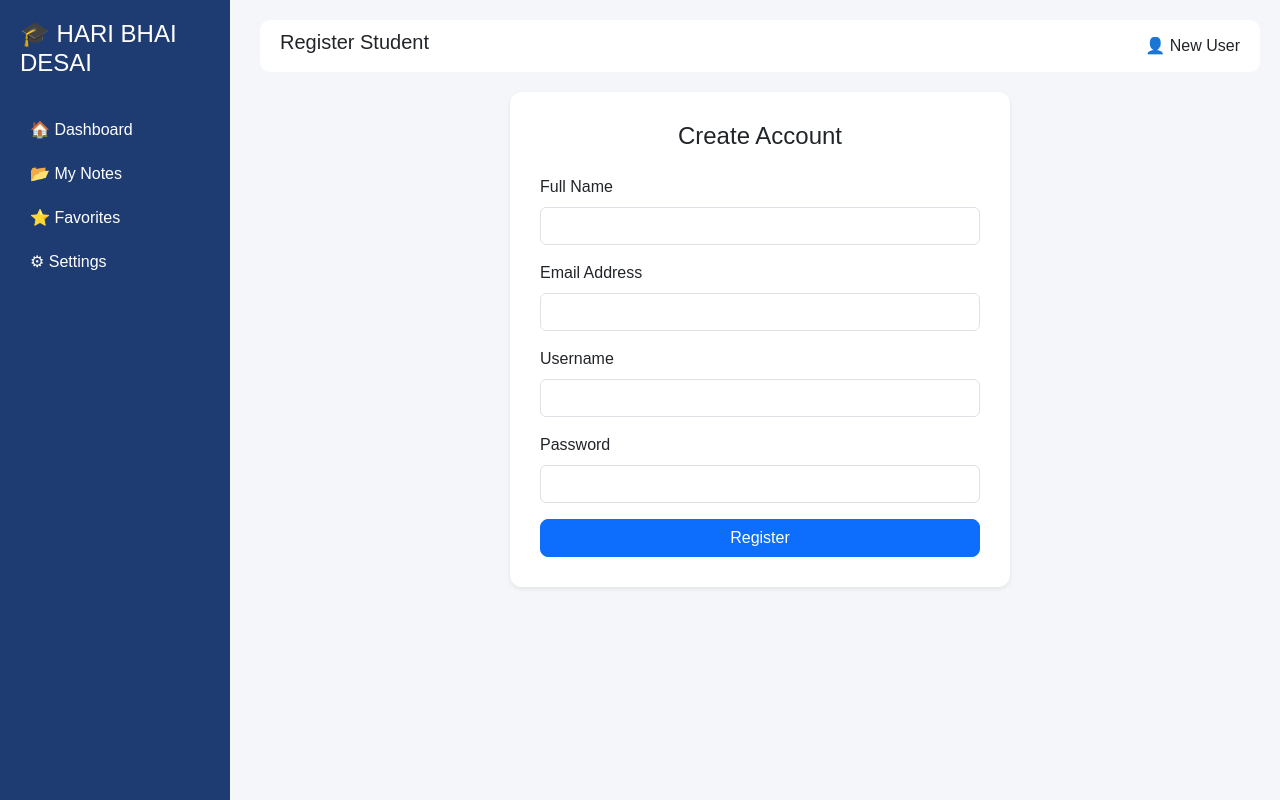
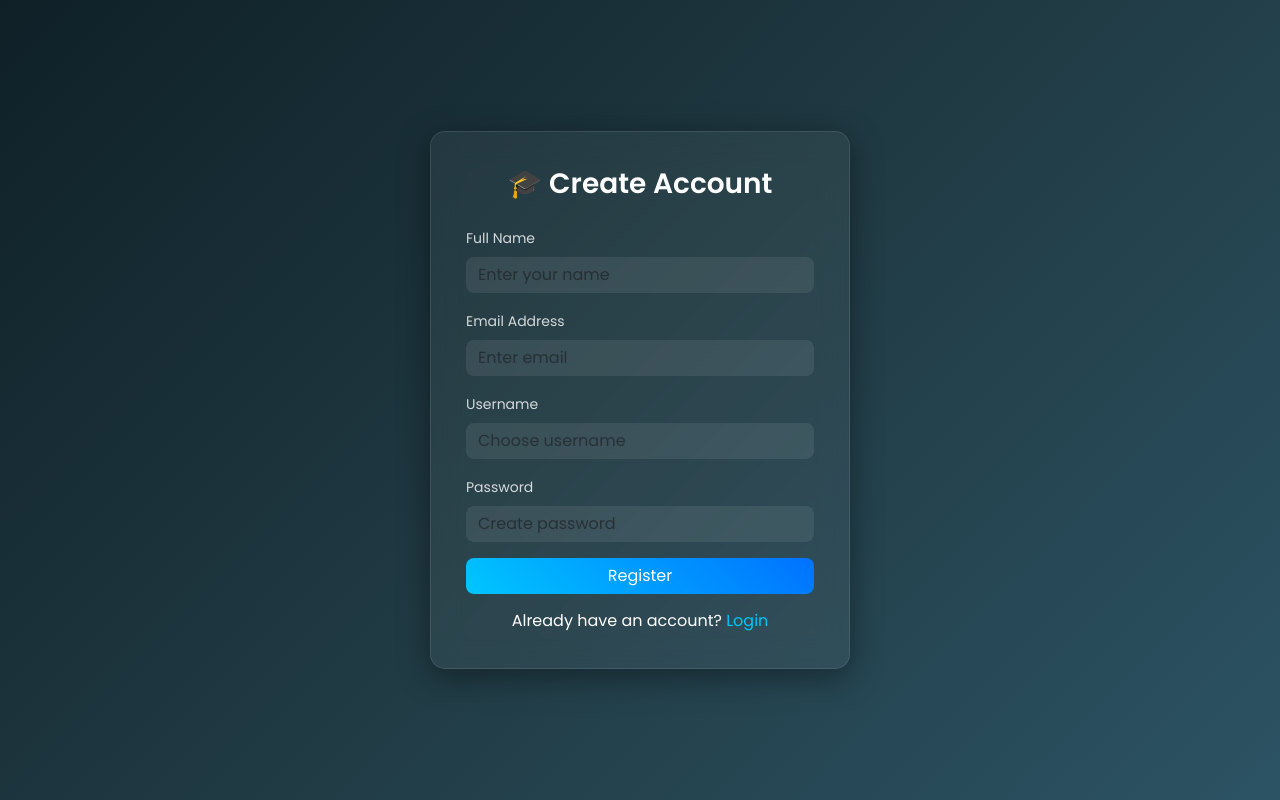
Before and after one commit to premgholap-18/Hari-bhai-v-desai-collage, a plain HTML site: page templates/register.html in a window 1280 px wide. Drawn offline with nearby package versions, Linux system fonts and the light colour scheme.

Commit message:
Update register.html

```diff
--- a/templates/register.html
+++ b/templates/register.html
@@ -3,125 +3,138 @@
 <head>
 <meta charset="UTF-8">
 <meta name="viewport" content="width=device-width, initial-scale=1.0">
-<title>Register</title>
+
+<title>Register | Hari Bhai Desai College</title>
 
 <link href="https://cdn.jsdelivr.net/npm/bootstrap@5.3.0/dist/css/bootstrap.min.css" rel="stylesheet">
 
 <style>
+
+@import url('https://fonts.googleapis.com/css2?family=Poppins:wght@300;400;600&display=swap');
+
 body {
+    margin: 0;
+    padding: 0;
     font-family: 'Poppins', sans-serif;
-    background: #f4f6f9;
+
+    /* PREMIUM DARK GRADIENT */
+    background: linear-gradient(135deg, #0f2027, #203a43, #2c5364);
+    height: 100vh;
+    display: flex;
+    align-items: center;
+    justify-content: center;
 }
 
-/* Sidebar */
-.sidebar {
-    height: 100vh;
-    background: #1e3c72;
+/* GLASS CARD */
+.register-card {
+    width: 420px;
+    padding: 35px;
+
+    background: rgba(255, 255, 255, 0.05);
+    border-radius: 15px;
+
+    backdrop-filter: blur(15px);
+    -webkit-backdrop-filter: blur(15px);
+
+    border: 1px solid rgba(255,255,255,0.1);
+
+    box-shadow: 0 8px 32px rgba(0,0,0,0.4);
     color: white;
-    padding: 20px;
-    position: fixed;
-    width: 230px;
 }
 
-.sidebar h4 {
-    margin-bottom: 30px;
+/* TITLE */
+.register-card h3 {
+    text-align: center;
+    margin-bottom: 25px;
+    font-weight: 600;
 }
 
-.sidebar a {
-    display: block;
+/* INPUT */
+.form-control {
+    background: rgba(255,255,255,0.08);
+    border: none;
     color: white;
-    padding: 10px;
-    text-decoration: none;
     border-radius: 8px;
 }
 
-.sidebar a:hover {
-    background: rgba(255,255,255,0.2);
+.form-control:focus {
+    background: rgba(255,255,255,0.12);
+    color: white;
+    box-shadow: none;
 }
 
-/* Main */
-.main {
-    margin-left: 240px;
-    padding: 20px;
+/* LABEL */
+.form-label {
+    font-size: 14px;
+    opacity: 0.8;
 }
 
-/* Topbar */
-.topbar {
-    background: white;
-    padding: 10px 20px;
-    border-radius: 10px;
-    margin-bottom: 20px;
+/* BUTTON */
+.btn-primary {
+    background: linear-gradient(45deg, #00c6ff, #0072ff);
+    border: none;
+    border-radius: 8px;
+    font-weight: 500;
+    transition: 0.3s;
 }
 
-/* Form Card */
-.form-card {
-    background: white;
-    padding: 30px;
-    border-radius: 12px;
-    max-width: 500px;
-    margin: auto;
+.btn-primary:hover {
+    transform: scale(1.03);
+    background: linear-gradient(45deg, #0072ff, #00c6ff);
 }
 
-/* Button */
-.btn-primary {
-    border-radius: 8px;
+/* LOGIN LINK */
+.login-link {
+    text-align: center;
+    margin-top: 15px;
 }
+
+.login-link a {
+    color: #00c6ff;
+    text-decoration: none;
+}
+
+.login-link a:hover {
+    text-decoration: underline;
+}
+
 </style>
-
 </head>
 
 <body>
 
-<!-- SIDEBAR -->
-<div class="sidebar">
-    <h4>🎓 HARI BHAI DESAI</h4>
+<div class="register-card">
 
-    <a href="/">🏠 Dashboard</a>
-    <a href="#">📂 My Notes</a>
-    <a href="#">⭐ Favorites</a>
-    <a href="#">⚙ Settings</a>
-</div>
-
-<!-- MAIN -->
-<div class="main">
-
-    <!-- TOPBAR -->
-    <div class="topbar d-flex justify-content-between align-items-center">
-        <h5>Register Student</h5>
-        <span>👤 New User</span>
-    </div>
-
-    <!-- FORM -->
-    <div class="form-card shadow-sm">
-
-        <h4 class="mb-4 text-center">Create Account</h4>
+    <h3>🎓 Create Account</h3>
 
     <form method="POST">
 
         <div class="mb-3">
             <label class="form-label">Full Name</label>
-                <input type="text" name="name" class="form-control" required>
+            <input type="text" name="name" class="form-control" placeholder="Enter your name" required>
         </div>
 
         <div class="mb-3">
             <label class="form-label">Email Address</label>
-                <input type="email" name="email" class="form-control" required>
+            <input type="email" name="email" class="form-control" placeholder="Enter email" required>
         </div>
 
         <div class="mb-3">
             <label class="form-label">Username</label>
-                <input type="text" name="username" class="form-control" required>
+            <input type="text" name="username" class="form-control" placeholder="Choose username" required>
         </div>
 
         <div class="mb-3">
             <label class="form-label">Password</label>
-                <input type="password" name="password" class="form-control" required>
+            <input type="password" name="password" class="form-control" placeholder="Create password" required>
         </div>
 
         <button class="btn btn-primary w-100">Register</button>
 
     </form>
 
+    <div class="login-link">
+        Already have an account? <a href="/student_login">Login</a>
     </div>
 
 </div>
```
Lines whose indentation alone changed are shown as unchanged.
